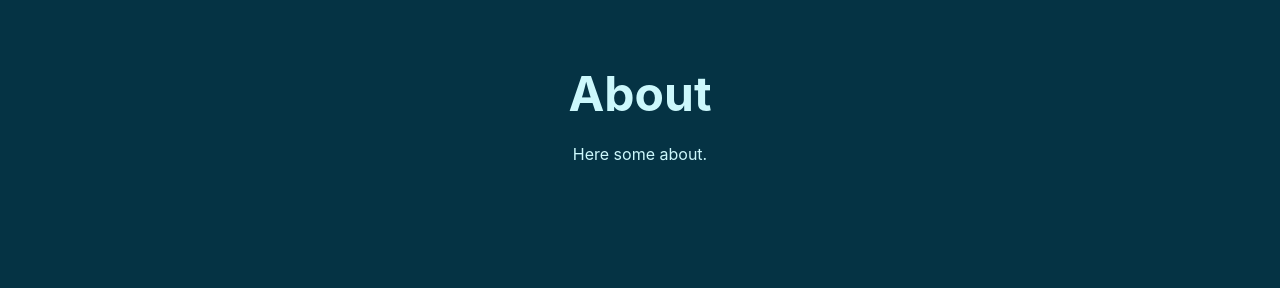
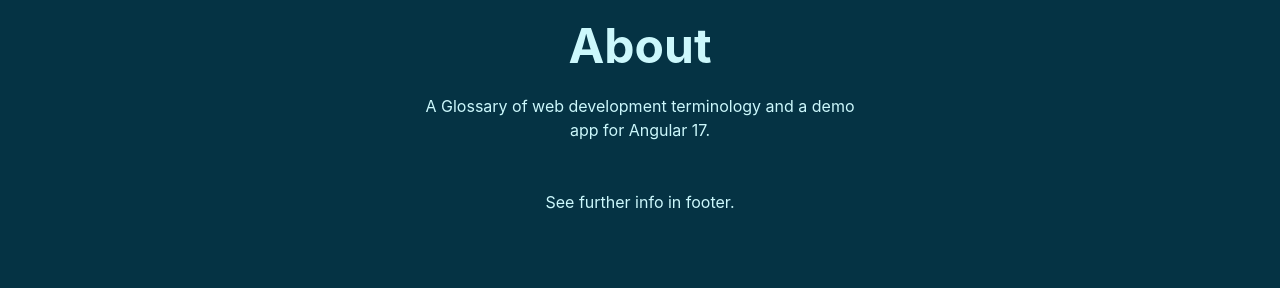
Before and after one commit to kraasch/demo_webcraft_glossary, an Angular app in the folder webcraft-glossary/: page /about in a window 1280 px wide. Shown: the part 432-720 px from the top of the page. Built offline with nearby package versions, Linux system fonts and the light colour scheme.

Commit message:
Refine style: remove rounded corners from filter div and open dropdown to the top-right.

```diff
--- a/webcraft-glossary/src/app/components/myfooter/myfooter.component.ts
+++ b/webcraft-glossary/src/app/components/myfooter/myfooter.component.ts
@@ -28,7 +28,7 @@
       </nav>
       -->
       <nav>
-        <app-mythemeswitch class="h-6 max-h-6" />
+        <app-mythemeswitch class="h-6 max-h-6 dropdown-right dropdown-end" />
       </nav>
       <!--
         <p>Items: {{ counterService.getCount() }}</p>
@@ -38,7 +38,7 @@
         <div class="grid grid-flow-col gap-4">
 
           <!-- link to github -->
-          <a href="https://github.com/kraasch/">
+          <a href="https://github.com/kraasch/demo_webcraft_glossary/">
           <span style="white-space: nowrap">
             <svg fill="currentColor" height="20" width="20" version="1.1" xmlns="http://www.w3.org/2000/svg"
               xmlns:xlink="http://www.w3.org/1999/xlink" viewBox="-267 265 264.5 225.1" xml:space="preserve">
--- a/webcraft-glossary/src/app/components/mytile/mytile.component.ts
+++ b/webcraft-glossary/src/app/components/mytile/mytile.component.ts
@@ -8,9 +8,14 @@
   imports: [],
   template: `
     <div class="card bg-base-100 w-96 shadow-sm">
-      <figure>
-        <img src="" alt="Image" />
+        <!--
+      <figure class="h-20 min-w-full rounded-lg">
+        <img alt="Image" src="https://img.daisyui.com/images/profile/demo/batperson@192.webp" />
       </figure>
+      <figure class="h-20 w-20 rounded-lg">
+        <img alt="Image" src="https://img.daisyui.com/images/profile/demo/batperson@192.webp" />
+      </figure>
+        -->
       <div class="card-body">
         <h2 class="card-title">
           Card Title
--- a/webcraft-glossary/src/app/routes/about/about.component.ts
+++ b/webcraft-glossary/src/app/routes/about/about.component.ts
@@ -9,9 +9,8 @@
       <div class="hero-content text-center">
         <div class="max-w-md">
           <h1 class="text-5xl font-bold">About</h1>
-          <p class="py-6">
-            Here some about.
-          </p>
+          <p class="py-6">A Glossary of web development terminology and a demo app for Angular 17.</p>
+          <p class="py-6">See further info in footer.</p>
         </div>
       </div>
     </div>
--- a/webcraft-glossary/src/app/routes/glossary/glossary.component.ts
+++ b/webcraft-glossary/src/app/routes/glossary/glossary.component.ts
@@ -10,6 +10,15 @@
     MytileComponent,
   ],
   template: `
+    <div class="bg-base-100 border-base-300 collapse border rounded-none">
+      <input type="checkbox" class="peer" />
+      <div class="collapse-title bg-base-300 text-secondary-content peer-checked:bg-secondary peer-checked:text-secondary-content" >
+        Filter
+      </div>
+      <div class="collapse-content bg-secondary text-secondary-content peer-checked:bg-secondary peer-checked:text-secondary-content" >
+        Click the "Sign Up" button in the top right corner and follow the registration process.
+      </div>
+    </div>
     <div class="mybox">
       @for (dataItem of data; track dataItem.id) {
         <app-mytile
```
